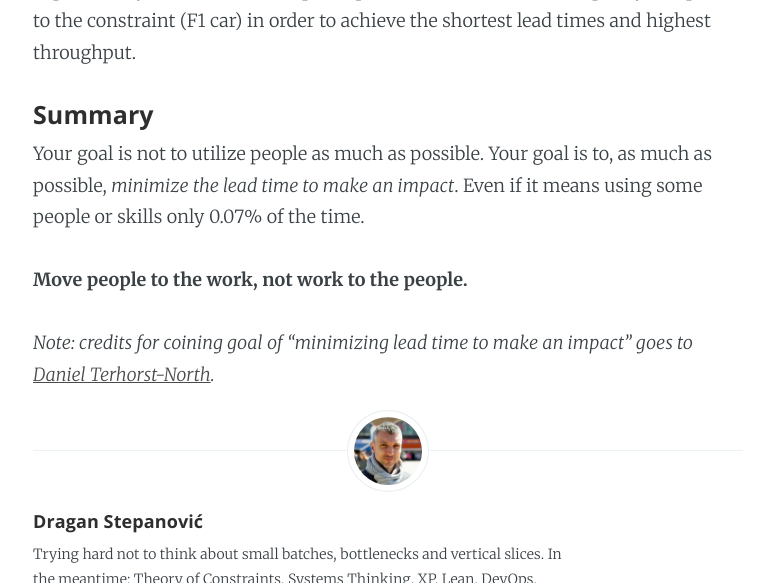
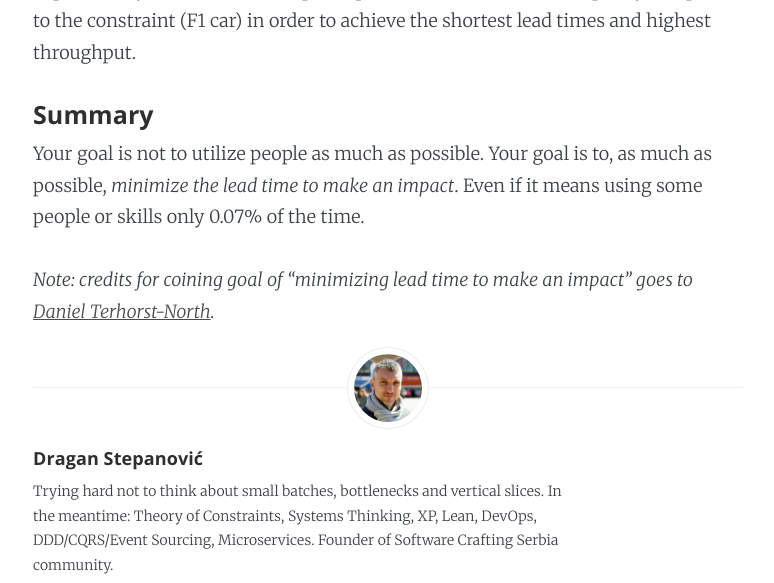
Before and after one commit to dragan-stepanovic/dragan-stepanovic.github.io, a Jekyll site: the page built from _posts/2020-01-14-formula-one-toc.md, in a window 1280 px wide and 900 px high, scrolled down 1609 px, cut to the strip 0-583 px from the top of the window. Shown: the whole strip, without its empty margins (252-1026 px from the left). Built offline with Jekyll 4.4.1, drawn with Linux system fonts in a browser that asks for light colours.

Commit message:
updated

```diff
--- a/_posts/2020-01-14-formula-one-toc.md
+++ b/_posts/2020-01-14-formula-one-toc.md
@@ -11,8 +11,7 @@
 
 Now, imagine how much final race time increases in case some of the pit stop members are not available when needed because they're working on something else? It's important for pit stop members to be there when it's needed, not to be utilized as much as possible.
 
-It takes 2 seconds for the pit stop crew to change the tires, but in case some members are not available, time spent waiting for those members **_dominates_** the time it takes to change the tires. Huge majority of organizations are optimizing for the processing time.
-They're optimizing for the wrong thing.
+It takes 2 seconds for the pit stop crew to change the tires, but in case some members are not available, time spent waiting for those members **_dominates_** the time it takes to change the tires. Huge majority of organizations are optimizing for the processing time. They're optimizing for the wrong thing.
 
 > Switch from utilization mindset to throughput and flow mindset happens when we recognize that most of the time is spent in queues waiting, not processing.
 
@@ -23,6 +22,5 @@
 #### Summary
 Your goal is not to utilize people as much as possible. Your goal is to, as much as possible, _minimize the lead time to make an impact_. Even if it means using some people or skills only 0.07% of the time.
 
-__Move people to the work, not work to the people.__
 
 _Note: credits for coining goal of "minimizing lead time to make an impact" goes to [Daniel Terhorst-North](https://twitter.com/tastapod)._
```
